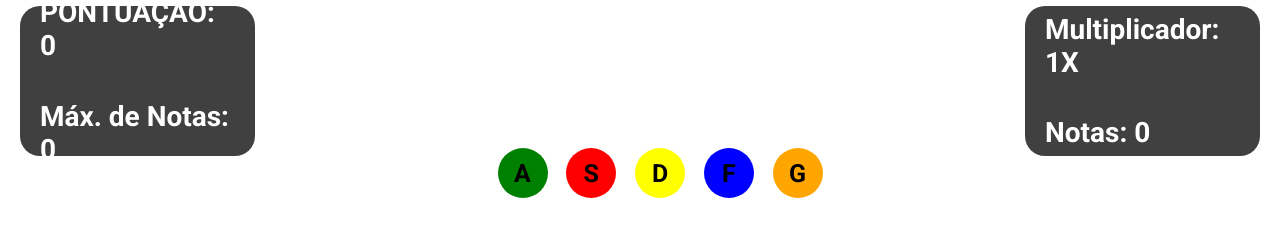
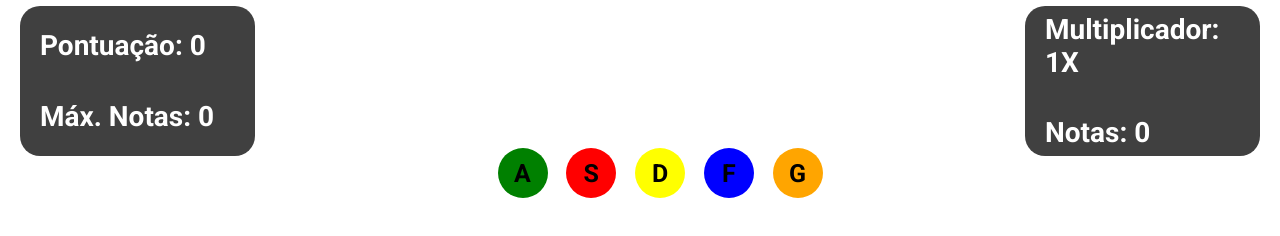
Before and after one commit to nick0205-br/JS-Hero, a website built with webpack: page index.html in a window 1280 px wide. Shown: the part 44-280 px from the top of the page. Built offline with nearby package versions, Linux system fonts and the light colour scheme.

Commit message:
ajjustes

```diff
--- a/index.html
+++ b/index.html
@@ -27,8 +27,8 @@
 
         <div class="game-details">
           <div class="game-details-left">
-            <h1 class="score">PONTUAÇÃO: 0</h1>
-            <h1 class="max-streak">Máx. de Notas: 0</h1>
+            <h1 class="score">Pontuação: 0</h1>
+            <h1 class="max-streak">Máx. Notas: 0</h1>
           </div>
           <div class="game-details-right">
             <h1 class="multiplier">Multiplicador: 1X</h1>
```
